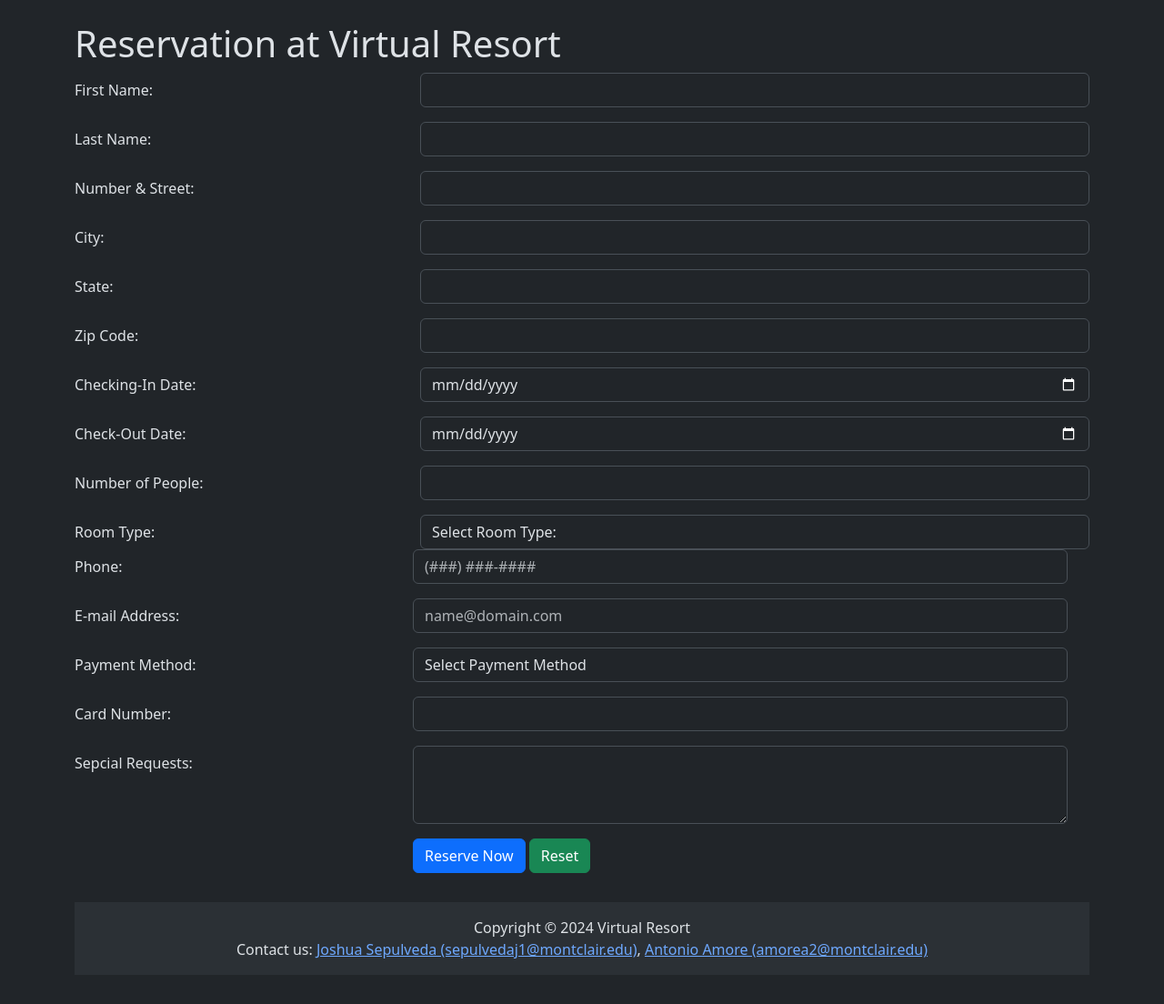
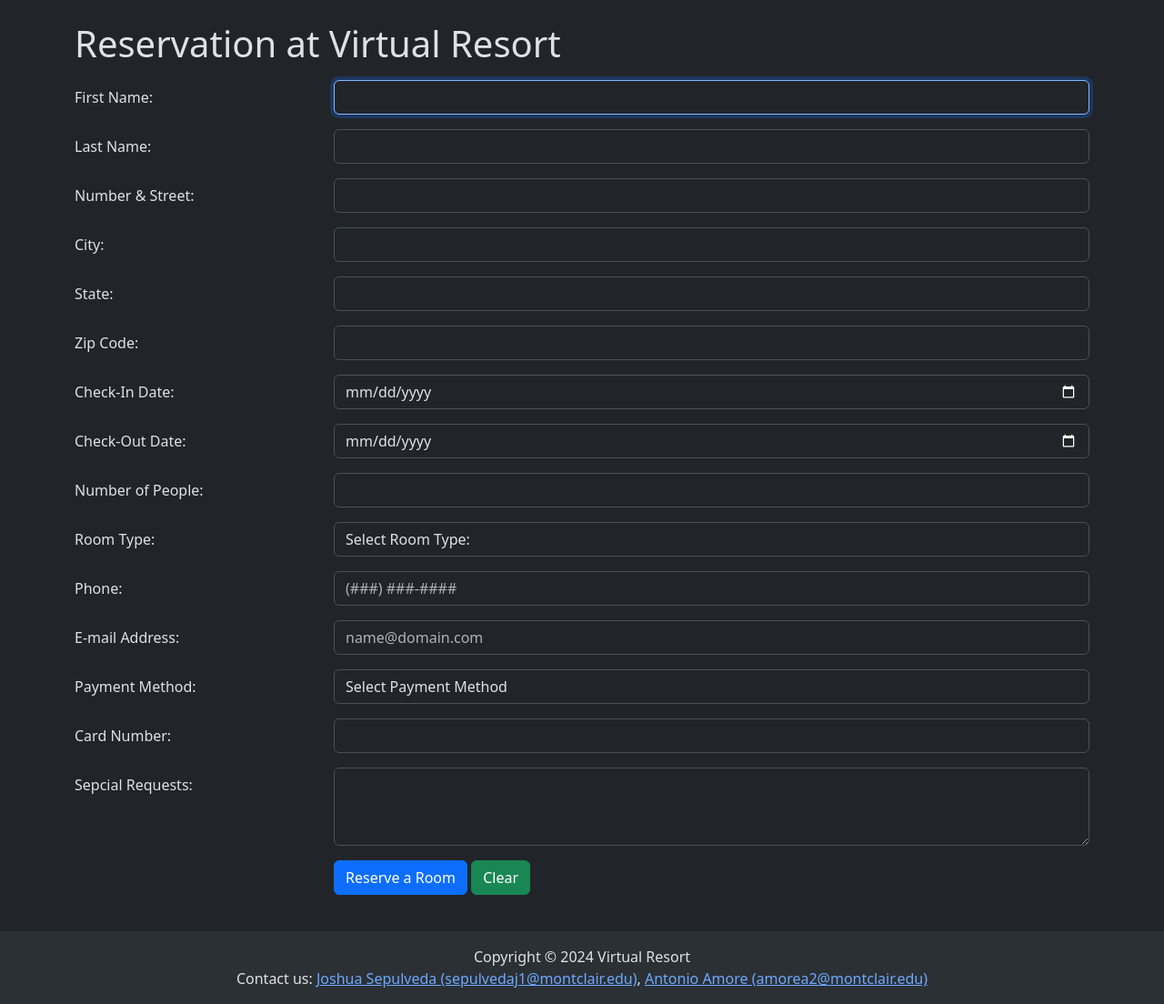
Before and after one commit to joshua-s/Virtual-Resort, a PHP site: page /reservation.php in a window 1280 px wide. Shown: the part 56-1160 px from the top of the page at 91% size. Before the commit the page ends 1110 px from the top, so only its background shows below. Run offline with PHP 8.4, Linux system fonts and the light colour scheme.

Commit message:
update forms and spacing

```diff
--- a/activities.php
+++ b/activities.php
@@ -7,7 +7,7 @@
     <link href="https://cdn.jsdelivr.net/npm/bootstrap@5.3.3/dist/css/bootstrap.min.css" rel="stylesheet" integrity="sha384-QWTKZyjpPEjISv5WaRU9OFeRpok6YctnYmDr5pNlyT2bRjXh0JMhjY6hW+ALEwIH" crossorigin="anonymous">
     <link rel="stylesheet" href="https://cdn.jsdelivr.net/npm/bootstrap-icons@1.11.3/font/bootstrap-icons.min.css">
   </head>
-  <body>
+  <body class="d-flex flex-column min-vh-100">
   <nav class="navbar navbar-expand-lg bg-success mb-4">
   <div class="container">
     <a class="navbar-brand" href="/">
@@ -39,7 +39,7 @@
   </div>
 </nav>
 
-<div class="container">
+<div class="container mb-4">
 
 <h1 class="mb-3">Activities at Pacific Trails</h1>
 
--- a/footer.php
+++ b/footer.php
@@ -1,16 +1,5 @@
-    <head>
-      <style>
-        footer{
-          width: 100%;
-          text-align: center;
-          position: bottom;
-          bottom: 0pt;
-          width: 100%;
-          left: 0pt;
-        }
-      </style>
-    </head>
-    <footer class="bg-body-tertiary text-center text-lg-start">
+
+    <footer class="bg-body-tertiary text-center text-lg-start mt-auto">
       <div class="text-center p-3">
         Copyright © 2024 Virtual Resort<br>
         Contact us: <a href="mailto:sepulvedaj1@montclair.edu">Joshua Sepulveda (sepulvedaj1@montclair.edu)</a>, <a href="mailto:amorea2@montclair.edu">Antonio Amore (amorea2@montclair.edu)</a>
--- a/reservation.php
+++ b/reservation.php
@@ -4,15 +4,10 @@
     <meta charset="utf-8">
     <meta  content="width=device-width, initial-scale=1">
     <title>Reservation - Virtual Resort</title>
-    <style>
-      .form-group{
-        margin-bottom: 1rem;
-      }
-    </style>
     <link href="https://cdn.jsdelivr.net/npm/bootstrap@5.3.3/dist/css/bootstrap.min.css" rel="stylesheet" integrity="sha384-QWTKZyjpPEjISv5WaRU9OFeRpok6YctnYmDr5pNlyT2bRjXh0JMhjY6hW+ALEwIH" crossorigin="anonymous">
     <link rel="stylesheet" href="https://cdn.jsdelivr.net/npm/bootstrap-icons@1.11.3/font/bootstrap-icons.min.css">
   </head>
-  <body>
+  <body class="d-flex flex-column min-vh-100">
   <nav class="navbar navbar-expand-lg bg-success mb-4">
   <div class="container">
     <a class="navbar-brand" href="/">
@@ -43,66 +38,66 @@
     </div>
   </div>
 </nav>
-<div class="container form-container">
-        <h1>Reservation at Virtual Resort</h1>
+<div class="container mb-4">
+        <h1 class="mb-3">Reservation at Virtual Resort</h1>
         <form>
-            <div class="form-group row">
-                <label  class="col-12 col-sm-4 col-form-label">First Name:</label>
-                <div class="col-12 col-sm-8">
-                    <input type="text" class="form-control" id="firstName"  required>
+            <div class="row mb-3">
+                <label class="col-sm-3 col-form-label">First Name:</label>
+                <div class="col-sm-9">
+                    <input type="text" class="form-control" id="firstName"  required autofocus>
                 </div>
             </div>
-            <div class="form-group row">
-                <label  class="col-12 col-sm-4 col-form-label">Last Name:</label>
-                <div class="col-12 col-sm-8">
+            <div class="row mb-3">
+                <label  class="col-sm-3 col-form-label">Last Name:</label>
+                <div class="col-sm-9">
                     <input type="text" class="form-control" id="lastName"  required>
                 </div>
             </div>
-            <div class="form-group row">
-                <label  class="col-12 col-sm-4 col-form-label">Number & Street:</label>
-                <div class="col-12 col-sm-8">
+            <div class="row mb-3">
+                <label  class="col-sm-3 col-form-label">Number & Street:</label>
+                <div class="col-sm-9">
                     <input type="text" class="form-control" id="numberStreet"  required>
                 </div>
             </div>
-            <div class="form-group row">
-                <label  class="col-12 col-sm-4 col-form-label">City:</label>
-                <div class="col-12 col-sm-8">
+            <div class="row mb-3">
+                <label  class="col-sm-3 col-form-label">City:</label>
+                <div class="col-sm-9">
                     <input type="text" class="form-control" id="city"  required>
                 </div>
             </div>
-            <div class="form-group row">
-                <label  class="col-12 col-sm-4 col-form-label">State:</label>
-                <div class="col-12 col-sm-8">
+            <div class="row mb-3">
+                <label  class="col-sm-3 col-form-label">State:</label>
+                <div class="col-sm-9">
                     <input type="text" class="form-control" id="state"  required>
                 </div>
             </div>
-            <div class="form-group row">
-                <label  class="col-12 col-sm-4 col-form-label">Zip Code:</label>
-                <div class="col-12 col-sm-8">
+            <div class="row mb-3">
+                <label  class="col-sm-3 col-form-label">Zip Code:</label>
+                <div class="col-sm-9">
                     <input type="number" class="form-control" id="zip"  required>
                 </div>
             </div>
-            <div class="form-group row">
-                <label  class="col-12 col-sm-4 col-form-label">Checking-In Date:</label>
-                <div class="col-12 col-sm-8">
+            <div class="row mb-3">
+                <label  class="col-sm-3 col-form-label">Check-In Date:</label>
+                <div class="col-sm-9">
                     <input type="date" class="form-control" id="checkIn"  required>
                 </div>
             </div>
-            <div class="form-group row">
-                <label  class="col-12 col-sm-4 col-form-label">Check-Out Date:</label>
-                <div class="col-12 col-sm-8">
+            <div class="row mb-3">
+                <label  class="col-sm-3 col-form-label">Check-Out Date:</label>
+                <div class="col-sm-9">
                     <input type="date" class="form-control" id="checkOut"  required>
                 </div>
             </div>
-            <div class="form-group row">
-                <label  class="col-12 col-sm-4 col-form-label">Number of People:</label>
-                <div class="col-12 col-sm-8">
+            <div class="row mb-3">
+                <label  class="col-sm-3 col-form-label">Number of People:</label>
+                <div class="col-sm-9">
                     <input type="number" class="form-control" id="people" required>
                 </div>
             </div>
-            <div class="form-group row">
-              <label class="col-12 col-sm-4 col-form-label">Room Type:</label>
-              <div class="col-12 col-sm-8">
+            <div class="row mb-3">
+              <label class="col-sm-3 col-form-label">Room Type:</label>
+              <div class="col-sm-9">
                 <select class="form-control" id="roomType" required>
                   <option value="">Select Room Type:</option>
                   <option value="king">King</option>
@@ -110,21 +105,22 @@
                   <option value="suite">Suite</option>
                 </select>
               </div>
-            <div class="form-group row">
-                <label  class="col-12 col-sm-4 col-form-label">Phone: </label>
-                <div class="col-12 col-sm-8">
+              </div>
+            <div class="row mb-3">
+                <label  class="col-sm-3 col-form-label">Phone:</label>
+                <div class="col-sm-9">
                     <input type="tel" class="form-control" id="phone"  placeholder="(###) ###-####" required>
                 </div>
             </div>
-            <div class="form-group row">
-                <label  class="col-12 col-sm-4 col-form-label">E-mail Address: </label>
-                <div class="col-12 col-sm-8">
+            <div class="row mb-3">
+                <label  class="col-sm-3 col-form-label">E-mail Address:</label>
+                <div class="col-sm-9">
                     <input type="email" class="form-control" id="mail" placeholder="name@domain.com" required>
                 </div>
             </div>
-            <div class="form-group row">
-              <label class="col-12 col-sm-4 col-form-label">Payment Method:</label>
-              <div class="col-12 col-sm-8">
+            <div class="row mb-3">
+              <label class="col-sm-3 col-form-label">Payment Method:</label>
+              <div class="col-sm-9">
                 <select class="form-control" id="payment" required>
                   <option value="">Select Payment Method</option>
                   <option value="visa">Visa</option>
@@ -134,27 +130,27 @@
                 </select>
               </div>
             </div>
-            <div class="form-group row">
-                <label  class="col-12 col-sm-4 col-form-label">Card Number: </label>
-                <div class="col-12 col-sm-8">
+            <div class="row mb-3">
+                <label  class="col-sm-3 col-form-label">Card Number: </label>
+                <div class="col-sm-9">
                     <input type="text" class="form-control" id="cardNumber" required>
                 </div>
             </div>
-            <div class="form-group row">
-                <label  class="col-12 col-sm-4 col-form-label">Sepcial Requests:</label>
-                <div class="col-12 col-sm-8">
+            <div class="row mb-3">
+                <label  class="col-sm-3 col-form-label">Sepcial Requests:</label>
+                <div class="col-sm-9">
                     <textarea class="form-control" id="requests" rows="3"></textarea>
                 </div>
             </div>
-            <div class="form-group row">
-                <div class="col-12 col-sm-8 offset-sm-4">
-                    <button type="submit" class="btn btn-primary">Reserve Now</button>
-                    <button type="reset" class="btn btn-success">Reset</button>
+            <div class="row mb-3">
+                <div class="col-sm-9 offset-sm-3">
+                    <button type="submit" class="btn btn-primary">Reserve a Room</button>
+                    <button type="reset" class="btn btn-success">Clear</button>
                 </div>
             </div>
         </form>
     </div>
     <?php include 'footer.php'; ?>
     <script src="https://cdn.jsdelivr.net/npm/bootstrap@5.3.3/dist/js/bootstrap.bundle.min.js" integrity="sha384-YvpcrYf0tY3lHB60NNkmXc5s9fDVZLESaAA55NDzOxhy9GkcIdslK1eN7N6jIeHz" crossorigin="anonymous"></script>
-  </body>
+  </>
 </html>
```
Also changed, not shown: comments.php (+33 -7 lines), index.php (+2 -7 lines), yurts.php (+2 -7 lines).
